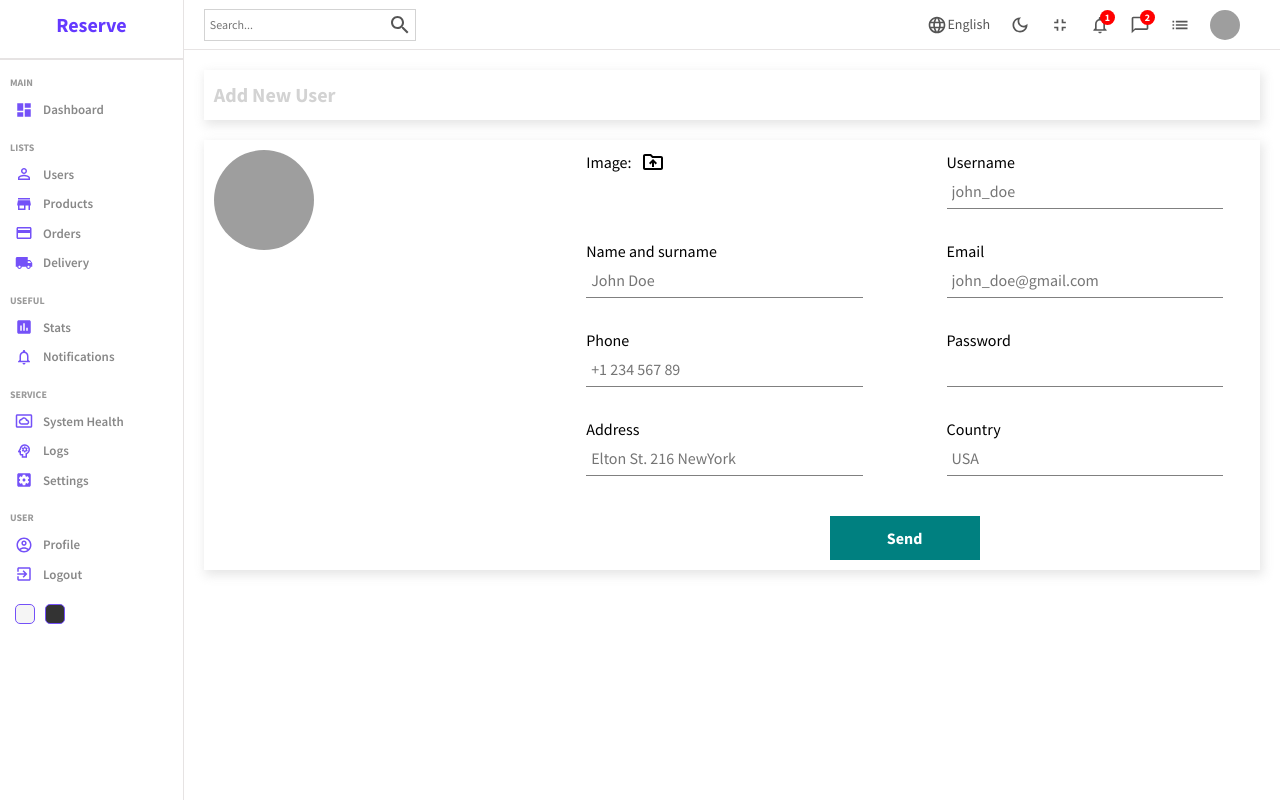
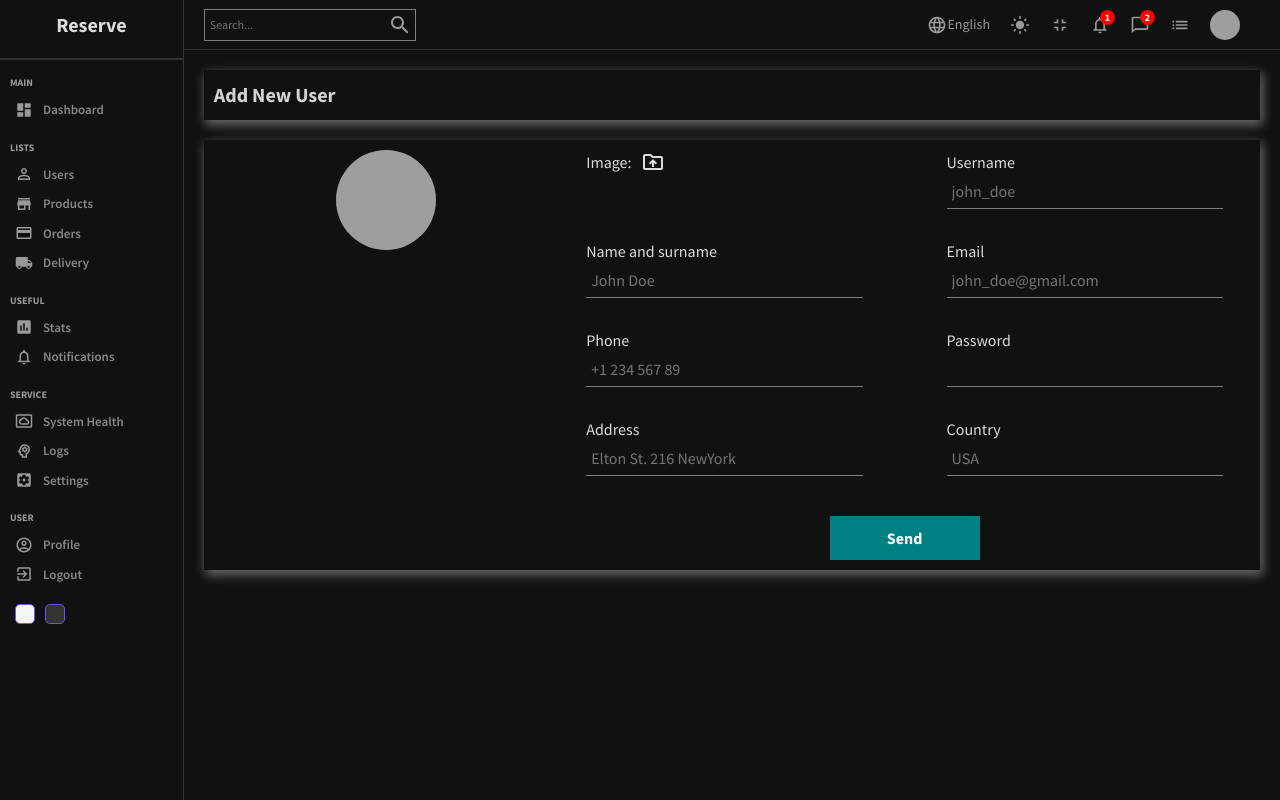
Before and after one commit to PaulAroo/reserve-admin, a React (Vite) app: page /users/new in a window 1280 px wide. Both pictures are taken after a click on the element 1020 px from the left and 24 px from the top of the page. Built offline with nearby package versions, Linux system fonts and the light colour scheme; grey boxes are pictures that could not be loaded.

Commit message:
implement: dark mode

```diff
--- a/src/App.jsx
+++ b/src/App.jsx
@@ -1,4 +1,6 @@
 import "./App.scss";
+import "./style/dark.scss";
+
 import Home from "./pages/home/Home";
 import Login from "./pages/login/Login";
 import List from "./pages/list/List";
@@ -6,10 +8,13 @@ import Single from "./pages/single/Single";
 import New from "./pages/new/New";
 import { BrowserRouter as Router, Routes, Route } from "react-router-dom";
 import { productInputs, userInputs } from "./formSource";
+import { useContext } from "react";
+import { DarkModeContext } from "./context/darkModeContext";
 
 function App() {
+  const { darkMode } = useContext(DarkModeContext);
   return (
-    <div className="App">
+    <div className={`App ${darkMode ? "dark" : ""}`}>
       <Router>
         <Routes>
           <Route path="/">
--- a/src/App.scss
+++ b/src/App.scss
@@ -0,0 +1,4 @@
+.App,
+.App * {
+  transition: background-color 0.2s ease, color 0.01s ease;
+}
--- a/src/components/navbar/Navbar.jsx
+++ b/src/components/navbar/Navbar.jsx
@@ -6,10 +6,15 @@ import FullscreenExitOutlinedIcon from "@mui/icons-material/FullscreenExitOutlin
 import NotificationsNoneOutlinedIcon from "@mui/icons-material/NotificationsNoneOutlined";
 import ChatBubbleOutlineOutlinedIcon from "@mui/icons-material/ChatBubbleOutlineOutlined";
 import ListOutlinedIcon from "@mui/icons-material/ListOutlined";
-import { useRef, useState } from "react";
+import LightModeIcon from "@mui/icons-material/LightMode";
+
+import { useContext, useState } from "react";
+import { DarkModeContext } from "../../context/darkModeContext";
 
 function Navbar() {
   const [searchInputFocus, setSearchInputFocus] = useState(false);
+
+  const { darkMode, dispatch } = useContext(DarkModeContext);
 
   return (
     <div className="navbar">
@@ -28,8 +33,12 @@ function Navbar() {
             <LanguageOutlinedIcon className="icon" />
             English
           </div>
-          <div className="item">
-            <DarkModeOutlinedIcon className="icon" />
+          <div className="item" onClick={() => dispatch({ type: "TOGGLE" })}>
+            {darkMode ? (
+              <LightModeIcon className="icon" />
+            ) : (
+              <DarkModeOutlinedIcon className="icon" />
+            )}
           </div>
           <div className="item">
             <FullscreenExitOutlinedIcon className="icon" />
--- a/src/components/navbar/navbar.scss
+++ b/src/components/navbar/navbar.scss
@@ -8,6 +8,7 @@
 
   position: sticky;
   top: 0;
+  z-index: 999;
   background-color: white;
 
   .wrapper {
@@ -52,6 +53,7 @@
         align-items: center;
         margin-right: 20px;
         position: relative;
+        cursor: pointer;
 
         .icon {
           font-size: 20px;
--- a/src/components/sidebar/Sidebar.jsx
+++ b/src/components/sidebar/Sidebar.jsx
@@ -13,8 +13,11 @@ import PsychologyOutlinedIcon from "@mui/icons-material/PsychologyOutlined";
 import AccountCircleOutlinedIcon from "@mui/icons-material/AccountCircleOutlined";
 
 import { Link } from "react-router-dom";
+import { useContext } from "react";
+import { DarkModeContext } from "../../context/darkModeContext";
 
 function Sidebar() {
+  const { dispatch } = useContext(DarkModeContext);
   return (
     <div className="sidebar">
       <div className="top">
--- /dev/null
+++ b/src/context/darkModeContext.jsx
@@ -0,0 +1,44 @@
+import { useReducer } from "react";
+import { createContext } from "react";
+
+const INITIAL_STATE = {
+  darkMode:
+    window.matchMedia &&
+    window.matchMedia("(prefers-color-scheme: dark)").matches,
+};
+
+export const DarkModeContext = createContext(INITIAL_STATE);
+
+const darkModeReducer = (state, action) => {
+  switch (action.type) {
+    case "LIGHT":
+      return {
+        darkMode: false,
+      };
+    case "DARK":
+      return {
+        darkMode: true,
+      };
+    case "TOGGLE":
+      return {
+        darkMode: !state.darkMode,
+      };
+    default:
+      return state;
+  }
+};
+
+export const DarkModeContextProvider = ({ children }) => {
+  const [state, dispatch] = useReducer(darkModeReducer, INITIAL_STATE);
+
+  return (
+    <DarkModeContext.Provider
+      value={{
+        darkMode: state.darkMode,
+        dispatch,
+      }}
+    >
+      {children}
+    </DarkModeContext.Provider>
+  );
+};
--- a/src/main.jsx
+++ b/src/main.jsx
@@ -1,10 +1,13 @@
 import React from "react";
 import ReactDOM from "react-dom/client";
 import App from "./App";
+import { DarkModeContextProvider } from "./context/darkModeContext";
 import "./index.scss";
 
 ReactDOM.createRoot(document.getElementById("root")).render(
   <React.StrictMode>
-    <App />
+    <DarkModeContextProvider>
+      <App />
+    </DarkModeContextProvider>
   </React.StrictMode>
 );
--- a/src/pages/new/new.scss
+++ b/src/pages/new/new.scss
@@ -21,6 +21,8 @@
       .left {
         flex: 1;
         text-align: center;
+        display: flex;
+        justify-content: center;
 
         img {
           width: 100px;
--- /dev/null
+++ b/src/style/dark.scss
@@ -0,0 +1,70 @@
+.App.dark {
+  background-color: #111;
+  color: rgb(220 220 220);
+
+  .chartGrid {
+    stroke: rgba(228, 228, 228, 0.219);
+  }
+
+  .table {
+    background-color: #111;
+
+    .tableCell {
+      color: gray;
+    }
+  }
+
+  .navbar {
+    color: #999;
+    border-color: #333;
+    background-color: #111;
+
+    .search {
+      border-color: gray;
+    }
+  }
+
+  .sidebar {
+    background-color: #111;
+    border-color: #333;
+
+    .top {
+      .logo {
+        color: rgb(220 220 220);
+      }
+    }
+    hr {
+      border-color: #333;
+    }
+
+    ul {
+      li {
+        &:hover {
+          background-color: #333;
+        }
+
+        .icon {
+          color: #999;
+        }
+      }
+    }
+  }
+
+  .datatable {
+    .datagrid {
+      color: gray;
+      border: none;
+
+      .viewButton,
+      .deleteButton,
+      .cellWithStatus {
+        color: gray;
+        border: none;
+      }
+    }
+  }
+
+  input {
+    background-color: transparent;
+  }
+}
```
